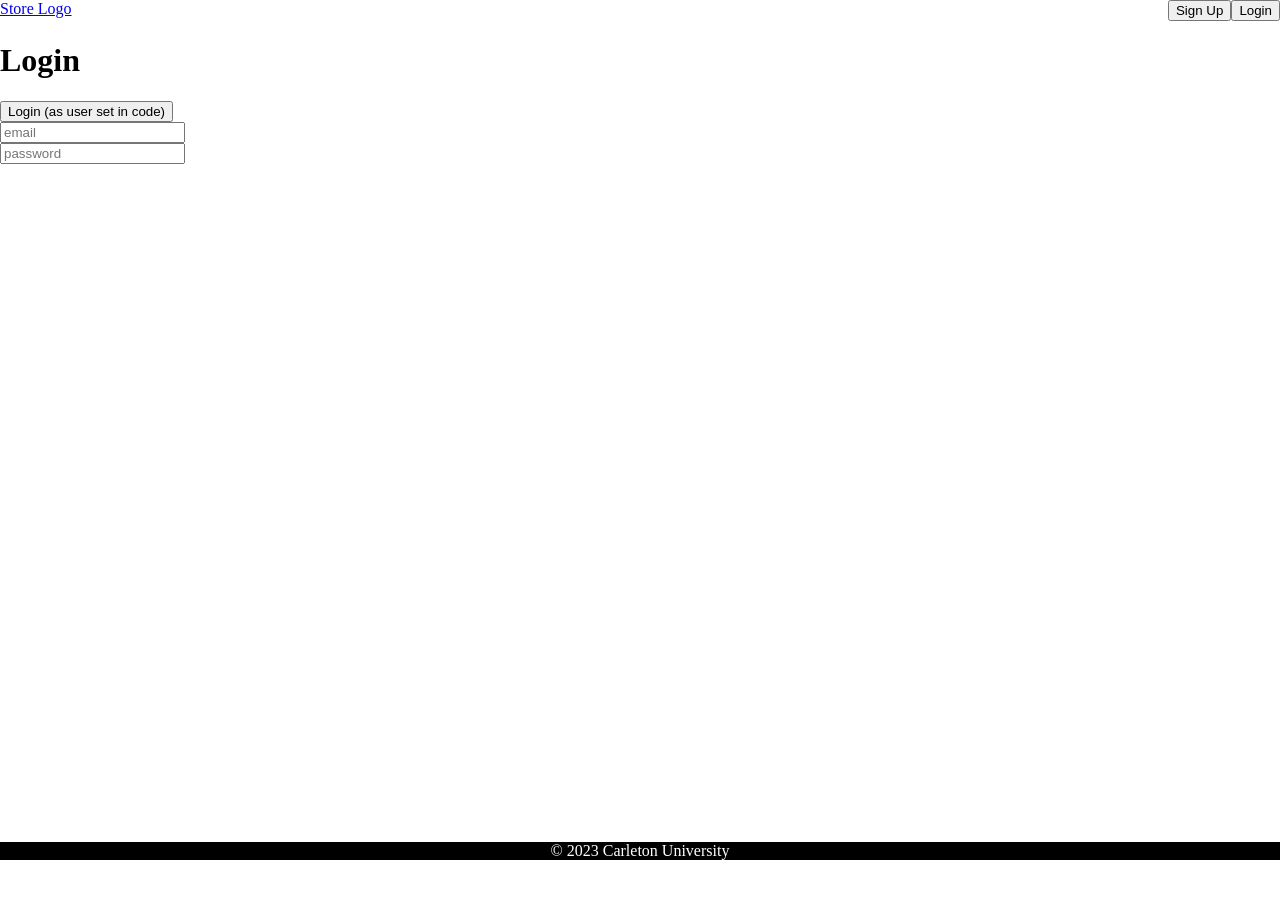
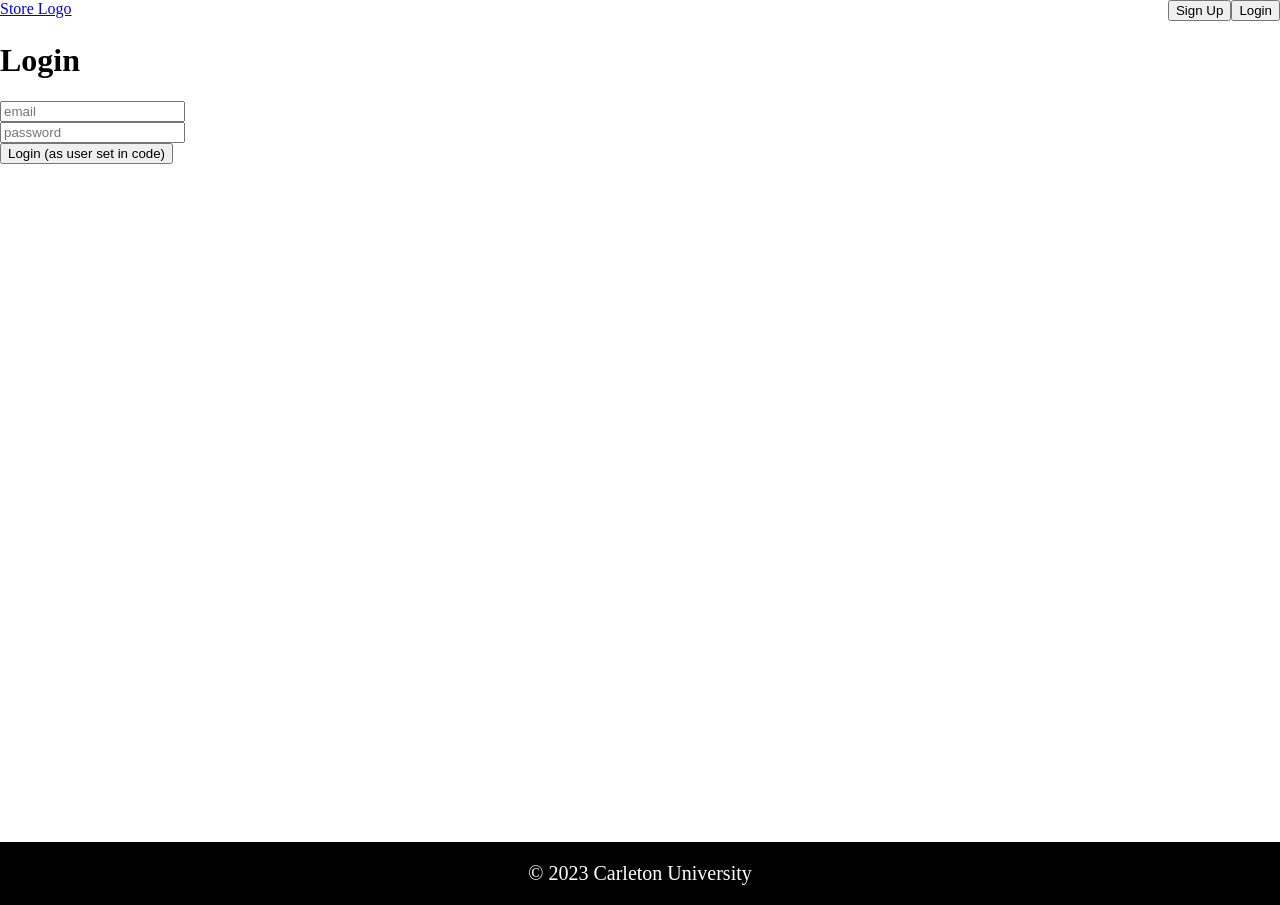
Before and after one commit to Hack-The-Tunnels-8/hack-the-tunnels-patchworks, a React (Vite) app in the folder client/: page /login in a window 1280 px wide. Before the commit the page ends 860 px from the top, so only its background shows below. Built offline with nearby package versions, Linux system fonts and the light colour scheme.

Commit message:
GOD WHY GOD WHY WAS I CREATED THIS WAY CURSED TO S

```diff
--- a/client/index.html
+++ b/client/index.html
@@ -4,7 +4,7 @@
     <meta charset="UTF-8" />
     <link rel="icon" type="image/svg+xml" href="/logo.svg" />
     <meta name="viewport" content="width=device-width, initial-scale=1.0" />
-    <title>Hack The Tunnels Project</title>
+    <title>FreE-Commerce</title>
   </head>
   <body>
     <div id="root"></div>
--- a/client/src/components/Footer/Footer.style.scss
+++ b/client/src/components/Footer/Footer.style.scss
@@ -2,4 +2,9 @@
   width: 100%;
   background-color: black;
   color: white;
+
+  font-size: 20px;
+  padding-top: 20px;
+  padding-bottom: 20px;
+  padding-left: (width/2)px;
 }
--- a/client/src/pages/Login/Login.tsx
+++ b/client/src/pages/Login/Login.tsx
@@ -5,16 +5,33 @@ import { useAccountContext } from "../../context";
 import "./Login.style.scss";
 
 function Login() {
+  //when ever you change the email state it
+  //setEmail(asdsda)
+  const [email, setEmail] = useState(null);
+  const [password, setPassword] = useState(null);
   const [message, setMessage] = useState(null);
+
+  //
   const { loggedIn, login } = useAccountContext();
   const navigate = useNavigate();
 
+  const changeEmail = Event => {
+    setEmail(Event.target.value);
+  }
+
+  const changePassword = Event => {
+    setPassword(Event.target.value);
+
+  };
+
   const attemptLogin = async () => {
+    console.log(email);
+    console.log(password);
     try {
-      const message = await login("admin@email.com", "password");
+      const message = await login(email, password);
       setMessage(message);
     } catch (error) {
-      console.log(error);
+
     }
   };
 
@@ -28,20 +45,21 @@ function Login() {
     <Page>
       <div className="login-page">
         <h1>Login</h1>
-        <button onClick={() => attemptLogin()}>
-          Login (as user set in code)
-        </button>
+
 
         <div>
-          <input placeholder="email" onChange={(e) => console.log(e)}/>
+         <input placeholder="email" onChange={changeEmail}/>
         </div>
 
         <div>
-          <input placeholder="password" onChange={() => console.log("test")}/>
+          <input placeholder="password" onChange={changePassword}/>
         </div>
 
         {message && <p>{message}</p>}
       </div>
+      <button onClick={() => attemptLogin()}>
+          Login (as user set in code)
+        </button>
     </Page>
   );
 }
--- a/client/src/pages/Product/Product.style.scss
+++ b/client/src/pages/Product/Product.style.scss
@@ -8,6 +8,6 @@
 }
 
   @keyframes funny_colours {
-    from {background-color: red;}
-    to {background-color: green;}
+    from {top: 0px; background-color: red;}
+    to {top: 10px;background-color: green;}
   }
--- a/client/src/pages/SignUp/SignUp.tsx
+++ b/client/src/pages/SignUp/SignUp.tsx
@@ -10,7 +10,7 @@ function SignUp() {
       </div>
 
       <div>
-        <input placeholder="email" onChange={(e) => console.log(e)}/>
+        <input placeholder="email" onChange={() => console.log("something")}/>
       </div>
 
       <div>
```
